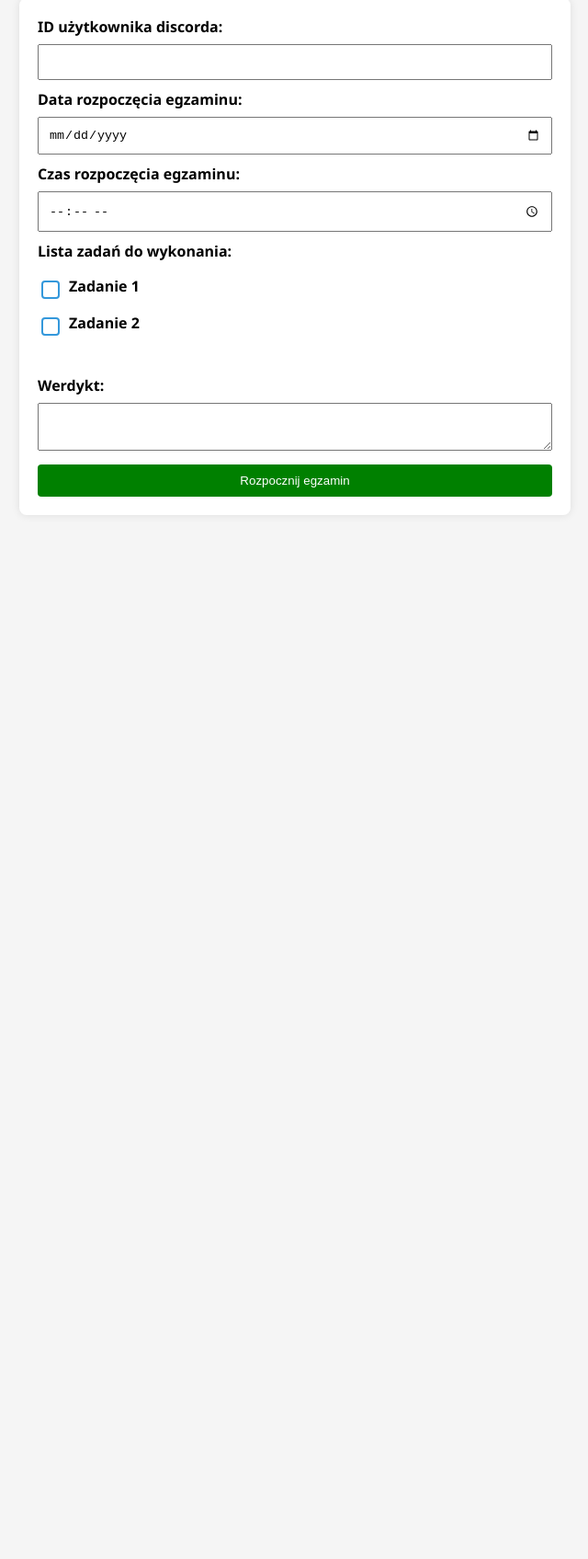
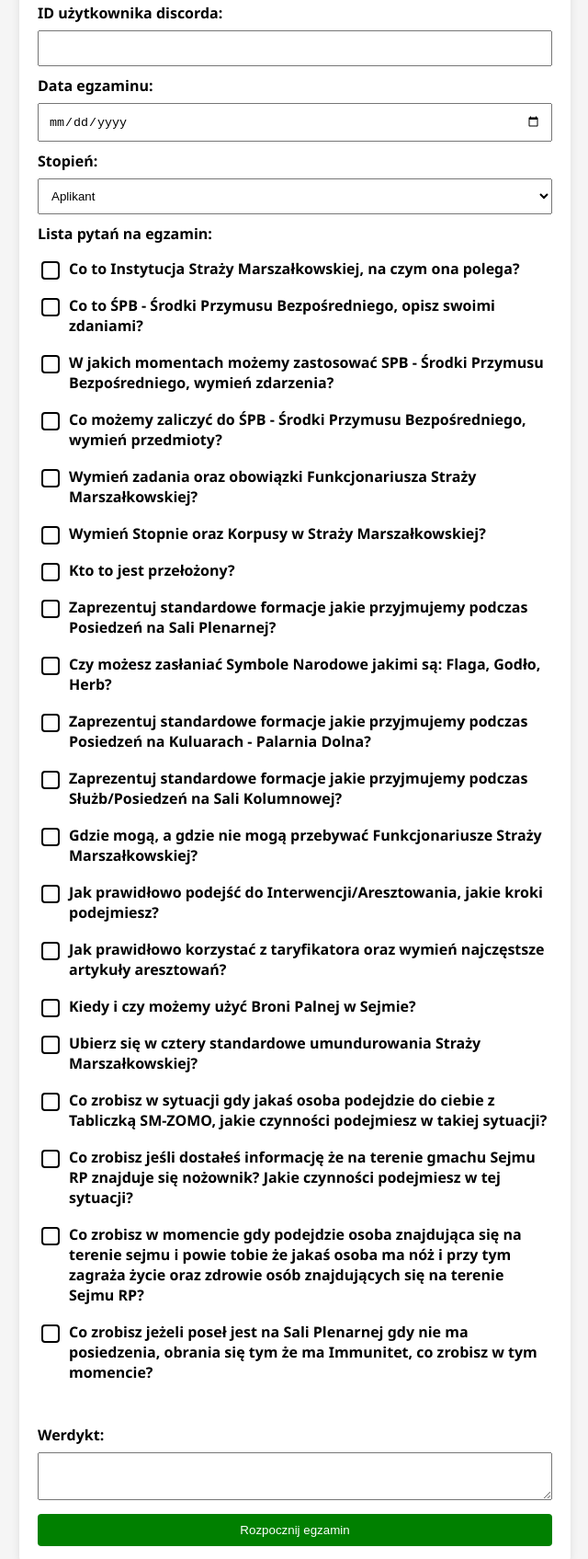
Before and after one commit to PoProstuToffi/Egzaminator_Panel, a plain HTML site: page index.html in a window 1280 px wide. Shown: the part 121-1816 px from the top of the page at 92% size, without its empty margins (319-959 px from the left). Before the commit the page ends 800 px from the top, so only its background shows below. Drawn offline with Linux system fonts and the light colour scheme.

Commit message:
Zmiany 2

```diff
--- a/index.html
+++ b/index.html
@@ -12,30 +12,109 @@
 
     <div class="container">
         <form>
+            <h1>PANEL EGZAMINATORA</h1>
             <label for="nazwaUzytkownika">ID użytkownika discorda:</label>
             <input type="text" id="idUzytkownika" name="idUzytkownika" required>
 
             <br>
 
-            <label for="dataRozpoczecia">Data rozpoczęcia egzaminu:</label>
+            <label for="dataRozpoczecia">Data egzaminu:</label>
             <input type="date" id="dataRozpoczecia" name="dataRozpoczecia" required>
 
             <br>
 
-            <label for="czasRozpoczecia">Czas rozpoczęcia egzaminu:</label>
-            <input type="time" id="czasRozpoczecia" name="czasRozpoczecia" required>
+            <label for="stopień">Stopień:</label>
+            <select id="listaRozwijana" name="listaRozwijana">
+                <option value="opcja1">Aplikant</option>
+                <option value="opcja2">St.Aplikant</option>
+                <option value="opcja3">Mł.Strażnik</option>
+                <option value="opcja4">Strażnik</option>
+                <option value="opcja5">St.Strażnik</option>
+            </select>
 
             <br>
 
-            <label>Lista zadań do wykonania:</label>
-            <ul>
+            <label>Lista pytań na egzamin:</label>
+            <ul id="questionsList">
                 <li>
                     <input type="checkbox" id="zadanie1" name="zadanie1">
-                    <label for="zadanie1">Zadanie 1</label>
+                    <label for="zadanie1">Co to Instytucja Straży Marszałkowskiej, na czym ona polega?</label>
                 </li>
                 <li>
                     <input type="checkbox" id="zadanie2" name="zadanie2">
-                    <label for="zadanie2">Zadanie 2</label>
+                    <label for="zadanie2">Co to ŚPB - Środki Przymusu Bezpośredniego, opisz swoimi zdaniami?</label>
+                </li>
+                <li>
+                    <input type="checkbox" id="zadanie3" name="zadanie3">
+                    <label for="zadanie3">W jakich momentach możemy zastosować SPB - Środki Przymusu Bezpośredniego, wymień zdarzenia?</label>
+                </li>
+                <li>
+                    <input type="checkbox" id="zadanie4" name="zadanie4">
+                    <label for="zadanie4">Co możemy zaliczyć do ŚPB - Środki Przymusu Bezpośredniego, wymień przedmioty?</label>
+                </li>
+                <li>
+                    <input type="checkbox" id="zadanie5" name="zadanie5">
+                    <label for="zadanie5">Wymień zadania oraz obowiązki Funkcjonariusza Straży Marszałkowskiej?</label>
+                </li>
+                <li>
+                    <input type="checkbox" id="zadanie6" name="zadanie6">
+                    <label for="zadanie6">Wymień Stopnie oraz Korpusy w Straży Marszałkowskiej?</label>
+                </li>
+                <li>
+                    <input type="checkbox" id="zadanie7" name="zadanie7">
+                    <label for="zadanie7">Kto to jest przełożony?</label>
+                </li>
+                <li>
+                    <input type="checkbox" id="zadanie8" name="zadanie8">
+                    <label for="zadanie8">Zaprezentuj standardowe formacje jakie przyjmujemy podczas Posiedzeń na Sali Plenarnej?</label>
+                </li>
+                <li>
+                    <input type="checkbox" id="zadanie9" name="zadanie9">
+                    <label for="zadanie9">Czy możesz zasłaniać Symbole Narodowe jakimi są: Flaga, Godło, Herb?</label>
+                </li>
+                <li>
+                    <input type="checkbox" id="zadanie10" name="zadanie10">
+                    <label for="zadanie10">Zaprezentuj standardowe formacje jakie przyjmujemy podczas Posiedzeń na Kuluarach - Palarnia Dolna?</label>
+                </li>
+                <li>
+                    <input type="checkbox" id="zadanie11" name="zadanie11">
+                    <label for="zadanie11">Zaprezentuj standardowe formacje jakie przyjmujemy podczas Służb/Posiedzeń na Sali Kolumnowej?</label>
+                </li>
+                <li>
+                    <input type="checkbox" id="zadanie12" name="zadanie12">
+                    <label for="zadanie12">Gdzie mogą, a gdzie nie mogą przebywać Funkcjonariusze Straży Marszałkowskiej?</label>
+                </li>
+                <li>
+                    <input type="checkbox" id="zadanie13" name="zadanie13">
+                    <label for="zadanie13">Jak prawidłowo podejść do Interwencji/Aresztowania, jakie kroki podejmiesz?</label>
+                </li>
+                <li>
+                    <input type="checkbox" id="zadanie14" name="zadanie14">
+                    <label for="zadanie14">Jak prawidłowo korzystać z taryfikatora oraz wymień najczęstsze artykuły aresztowań?</label>
+                </li>
+                <li>
+                    <input type="checkbox" id="zadanie15" name="zadanie15">
+                    <label for="zadanie15">Kiedy i czy możemy użyć Broni Palnej w Sejmie?</label>
+                </li>
+                <li>
+                    <input type="checkbox" id="zadanie16" name="zadanie16">
+                    <label for="zadanie16">Ubierz się w cztery standardowe umundurowania Straży Marszałkowskiej?</label>
+                </li>
+                <li>
+                    <input type="checkbox" id="zadanie17" name="zadanie17">
+                    <label for="zadanie17">Co zrobisz w sytuacji gdy jakaś osoba podejdzie do ciebie z Tabliczką SM-ZOMO, jakie czynności podejmiesz w takiej sytuacji?</label>
+                </li>
+                <li>
+                    <input type="checkbox" id="zadanie18" name="zadanie18">
+                    <label for="zadanie18">Co zrobisz jeśli dostałeś informację że na terenie gmachu Sejmu RP znajduje się nożownik? Jakie czynności podejmiesz w tej sytuacji?</label>
+                </li>
+                <li>
+                    <input type="checkbox" id="zadanie19" name="zadanie19">
+                    <label for="zadanie19">Co zrobisz w momencie gdy podejdzie osoba znajdująca się na terenie sejmu i powie tobie że jakaś osoba ma nóż i przy tym zagraża życie oraz zdrowie osób znajdujących się na terenie Sejmu RP?</label>
+                </li>
+                <li>
+                    <input type="checkbox" id="zadanie20" name="zadanie20">
+                    <label for="zadanie20">Co zrobisz jeżeli poseł jest na Sali Plenarnej gdy nie ma posiedzenia, obrania się tym że ma Immunitet, co zrobisz w tym momencie?</label>
                 </li>
             </ul>
 
--- a/script.js
+++ b/script.js
@@ -5,7 +5,6 @@ document.addEventListener("DOMContentLoaded", function () {
     const verdictDisplay = document.getElementById("verdict");
     const userNameInput = document.getElementById("idUzytkownika");
     const dateStart = document.getElementById("dataRozpoczecia");
-    const timeStart = document.getElementById("czasRozpoczecia");
 
     let examStarted = false;
     let originalButtonColor = getComputedStyle(startButton).backgroundColor;
@@ -21,7 +20,7 @@ document.addEventListener("DOMContentLoaded", function () {
 
     startButton.addEventListener("click", function () {
         if (!examStarted) {
-            if (!userNameInput.value.trim() || !dateStart.value.trim() || !timeStart.value.trim()) {
+            if (!userNameInput.value.trim() || !dateStart.value.trim()) {
                 alert("Proszę wypełnić wszystkie pola.");
                 return;
             }
@@ -47,9 +46,9 @@ Wraz z dniem ${getCurrentDate()} Egzamin Instytutu Przywództwa zdały poniżej
 
 Wraz z dniem ${getCurrentDate()} Egzamin Instytutu Przywództwa nie zdały poniżej wymienione osoby:
 
-:Aplikant: - <@${userNameInput.value}> - ${resultPercentage}% ( Próba ściągania podczas egzaminu)
+:Aplikant: - <@${userNameInput.value}> - ${resultPercentage}%
 
-Osoby która nie zaliczyła Egzaminu Aplikanckiego musi zgłosić się do obecnie dostępnego Egzaminatora w celu zdania ponownych Szkoleń ( Aplikant ma przeprowadzane szkolenia od Etapu I, do Etapu III );`;
+*Osoby która nie zaliczyła Egzaminu Aplikanckiego musi zgłosić się do obecnie dostępnego Egzaminatora w celu zdania ponownych Szkoleń ( Aplikant ma przeprowadzane szkolenia od Etapu I, do Etapu III )*`;
             }
 
             startButton.style.backgroundColor = originalButtonColor;
--- a/style.css
+++ b/style.css
@@ -6,12 +6,12 @@ body {
     display: flex;
     align-items: center;
     justify-content: center;
-    height: 100vh; /* Ustawienie na całą wysokość widoku (viewport) */
 }
 
 .container {
-    width: 80%;
+    width: 100%;
     max-width: 600px;
+    margin-top: 20px;
 }
 
 form {
@@ -25,6 +25,7 @@ label {
     display: block;
     margin-bottom: 8px;
     font-weight: bold;
+    word-wrap: break-word;
 }
 
 input[type="text"],
@@ -45,7 +46,7 @@ ul {
 li {
     margin-bottom: 10px;
     display: flex;
-    align-items: center;
+    align-items: flex-start;
 }
 
 label {
@@ -54,18 +55,21 @@ label {
 
 input[type="checkbox"] {
     appearance: none;
-    width: 20px;
+    min-width: 20px;
     height: 20px;
-    border: 2px solid #3498db;
+    border: 2px solid black;
     border-radius: 4px;
     cursor: pointer;
     transition: background-color 0.3s;
     margin-right: 10px;
+    flex-shrink: 0;
+    word-wrap: break-word;
 }
 
+
 input[type="checkbox"]:checked {
-    background-color: #3498db;
-    border: 2px solid #3498db;
+    background-color: green;
+    border: 2px solid green;
 }
 
 textarea {
@@ -88,6 +92,31 @@ input[type="button"] {
     margin: 0 auto;
 }
 
-input[type="button"]:hover {
-    background-color: #2980b9;
+h1 {
+    text-align: center;
+    color: green;
+    margin-bottom: 20px;
+    word-wrap: break-word;
 }
+
+select {
+    width: 100%;
+    padding: 10px;
+    box-sizing: border-box;
+    margin-bottom: 10px;
+}
+
+select:focus {
+    border: 2px solid green;
+    outline: none;
+}
+
+input[type="date"]:focus {
+    border: 2px solid green;
+    outline: none;
+}
+
+input[type="text"]:focus {
+    border: 2px solid green;
+    outline: none;
+}
```
